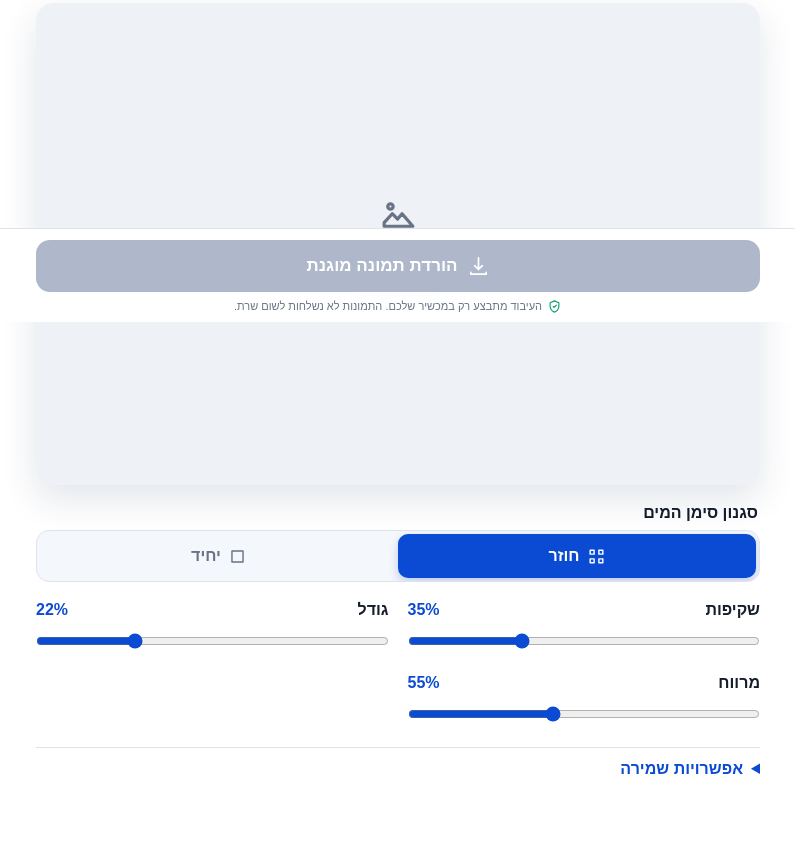
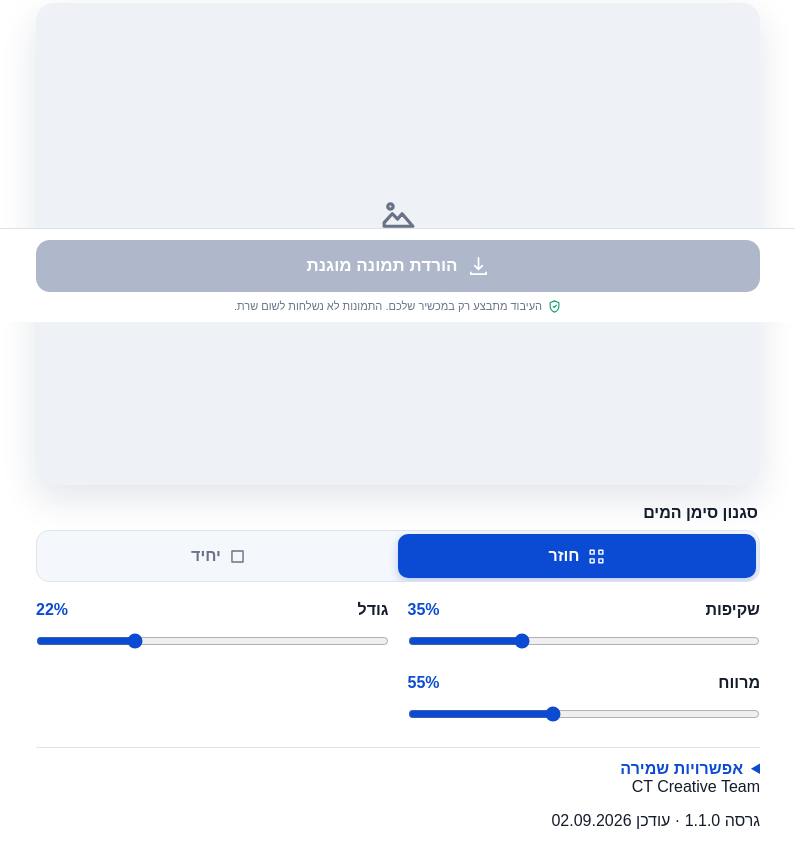
Before and after one commit to cheng-gh/watermark-tool, a plain HTML site: page index.html in a window 1280 px wide. Shown: the part 478-1345 px from the top of the page, without its empty margins (242-1037 px from the left). Drawn offline with Linux system fonts and the light colour scheme.

Commit message:
Add Creative Team footer and version information

```diff
--- a/index.html
+++ b/index.html
@@ -118,7 +118,14 @@
         </details>
       </div>
     </section>
-  </main>
+
+    <footer class="app-footer" aria-label="פרטי גרסה ופיתוח">
+      <div class="creative-team-logo" aria-label="Creative Team">
+        <span class="creative-team-mark" aria-hidden="true">CT</span>
+        <span class="creative-team-name">Creative Team</span>
+      </div>
+      <p>גרסה 1.1.0 <span aria-hidden="true">·</span> עודכן 02.09.2026</p>
+    </footer>  </main>
 
   <div class="bottom-action">
     <button class="download-button" id="downloadButton" type="button" disabled>
```
